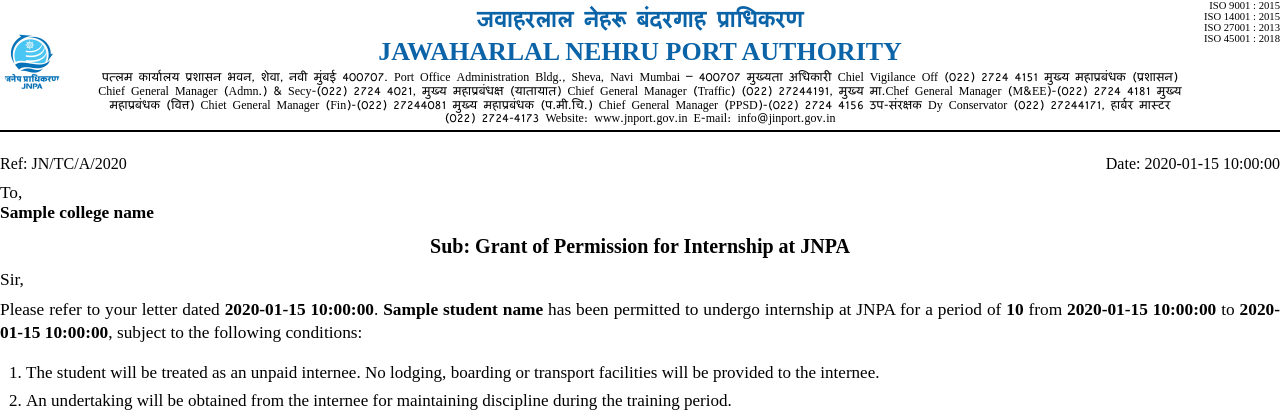
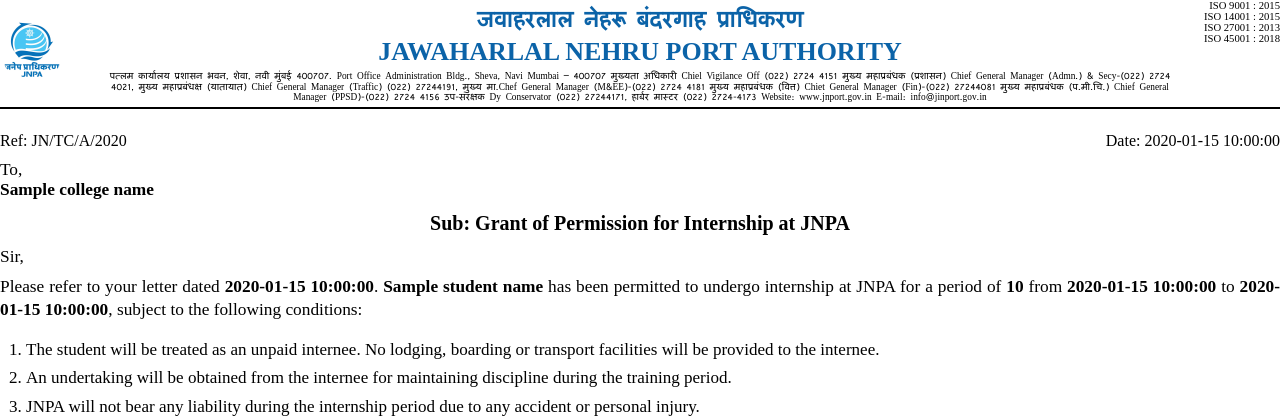
Before and after one commit to Kartik915d/JNPA-Internship-letter-Generator, a Flask app: template templates/internship_letter.html in a window 1280 px wide. Shown: the top 420 px of the page. Run offline with Flask 2, Linux system fonts and the light colour scheme; the template is opened without the code that fills it: most values are stand-ins (such as "Sample title", 1, 10 or a date in 2020); parts of the project's set-up code (start-up, migrations or seed data) failed here and were passed over.

Commit message:
Decrease font size in internship letter template

```diff
--- a/templates/internship_letter.html
+++ b/templates/internship_letter.html
@@ -62,7 +62,7 @@
     }
 
     .lh-contact {
-      font-size: 9pt;
+      font-size: 7pt;
       line-height: 1.15;
       margin-top: 3px;
     }
@@ -181,9 +181,7 @@
       <div class="lh-title">JAWAHARLAL NEHRU PORT AUTHORITY</div>
       <div class="lh-contact hindi">
         पत्लम कार्यालय प्रशासन भवन, शेवा, नवी मुंबई 400707. Port Office Administration Bldg., Sheva, Navi Mumbai – 400707
-        मुख्यता अधिकारी Chiel Vigilance Off (022) 2724 4151 मुख्य महाप्रबंधक (प्रशासन) Chief General Manager (Admn.) & Secy-(022) 2724 4021, मुख्य महाप्रबंधक्ष (यातायात) Chief General Manager (Traffic) (022) 27244191, मुख्य मा.Chef General Manager (M&EE)-(022) 2724 4181 मुख्य महाप्रबंधक (वित्त) Chiet General Manager (Fin)-(022) 27244081 मुख्य महाप्रबंधक (प.मी.चि.) Chief General Manager (PPSD)-(022) 2724 4156
-
-        उप-संरक्षक Dy Conservator (022) 27244171, हार्बर मास्टर (022) 2724-4173 Website: www.jnport.gov.in E-mail: info@jinport.gov.in</div>
+        मुख्यता अधिकारी Chiel Vigilance Off (022) 2724 4151 मुख्य महाप्रबंधक (प्रशासन) Chief General Manager (Admn.) & Secy-(022) 2724 4021, मुख्य महाप्रबंधक्ष (यातायात) Chief General Manager (Traffic) (022) 27244191, मुख्य मा.Chef General Manager (M&EE)-(022) 2724 4181 मुख्य महाप्रबंधक (वित्त) Chiet General Manager (Fin)-(022) 27244081 मुख्य महाप्रबंधक (प.मी.चि.) Chief General Manager (PPSD)-(022) 2724 4156 उप-संरक्षक Dy Conservator (022) 27244171, हार्बर मास्टर (022) 2724-4173 Website: www.jnport.gov.in E-mail: info@jinport.gov.in</div>
     </div>
 
     <div></div>
```
